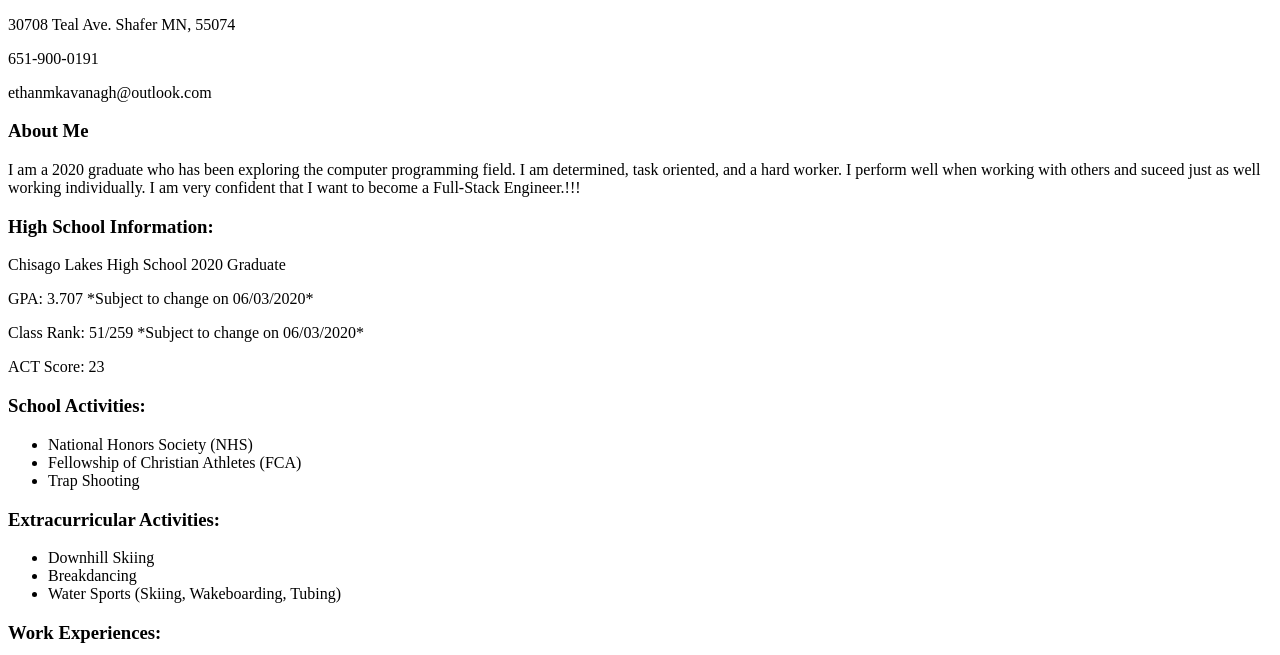
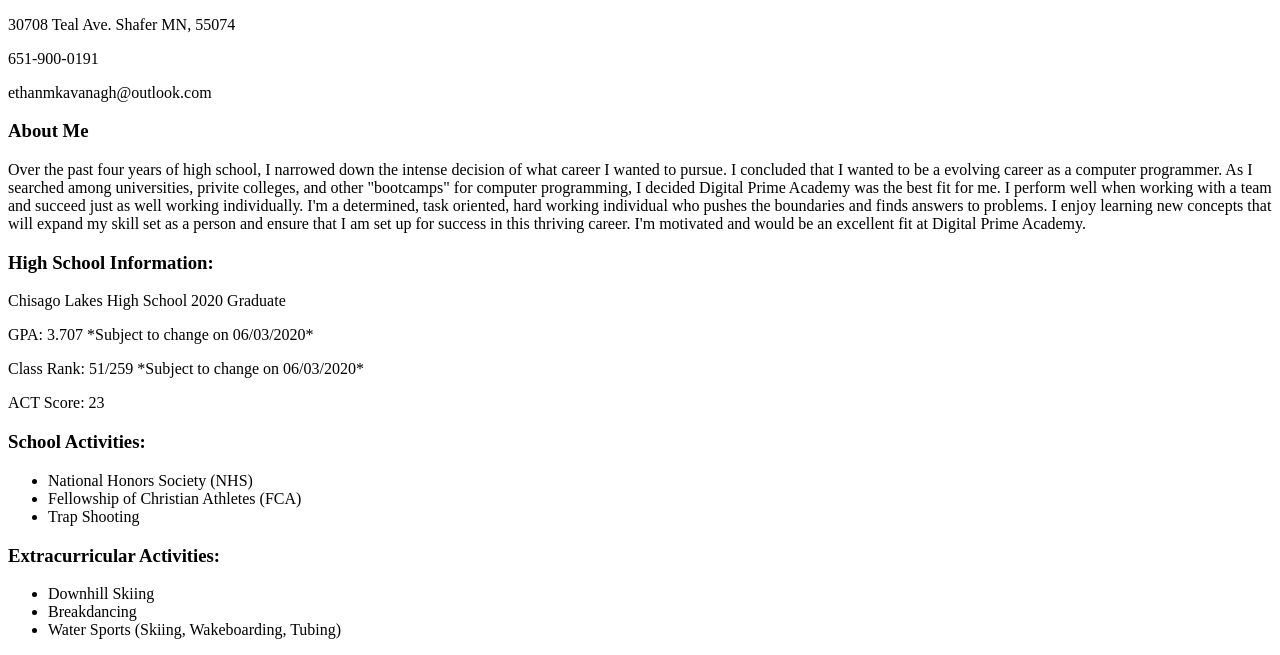
Before and after one commit to Kavy-1/Kavy-1.github.io, a plain HTML site: page index.html in a window 1280 px wide. Shown: the part 105-760 px from the top of the page. Drawn offline with Linux system fonts and the light colour scheme.

Commit message:
Revised "About Me"

```diff
--- a/index.html
+++ b/index.html
@@ -18,9 +18,15 @@
 
     <div class=Content id=AboutMe>
       <h3>About Me</h3>
-        <p>I am a 2020 graduate who has been exploring the computer programming field. I am determined, task oriented, and a
-          hard worker. I perform well when working with others and suceed just as well working individually.
-          I am very confident that I want to become a Full-Stack Engineer.!!! </p>
+        <p>Over the past four years of high school, I narrowed down the intense decision of what career I wanted to
+           pursue. I concluded that I wanted to be a evolving career as a computer programmer. As I searched among
+           universities, privite colleges, and other "bootcamps" for computer programming, I decided Digital Prime Academy
+           was the best fit for me.
+
+           I perform well when working with a team and succeed just as well working individually. I'm a determined, task
+           oriented, hard working individual who pushes the boundaries and finds answers to problems. I enjoy learning new
+           concepts that will expand my skill set as a person and ensure that I am set up for success in this thriving career.
+           I'm motivated and would be an excellent fit at Digital Prime Academy.</p>
     </div>
 
     <div class=Content id=HighSchool>
```
